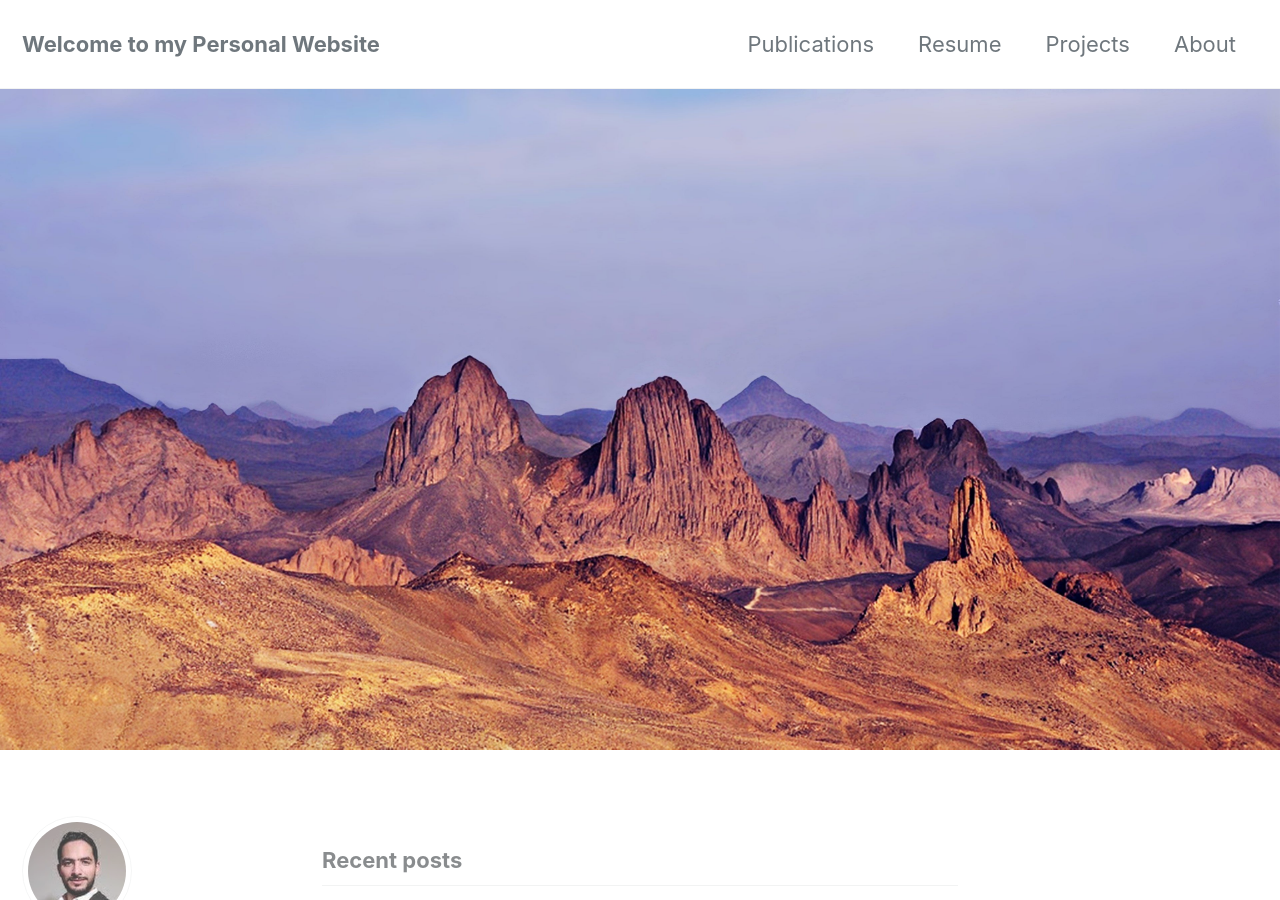
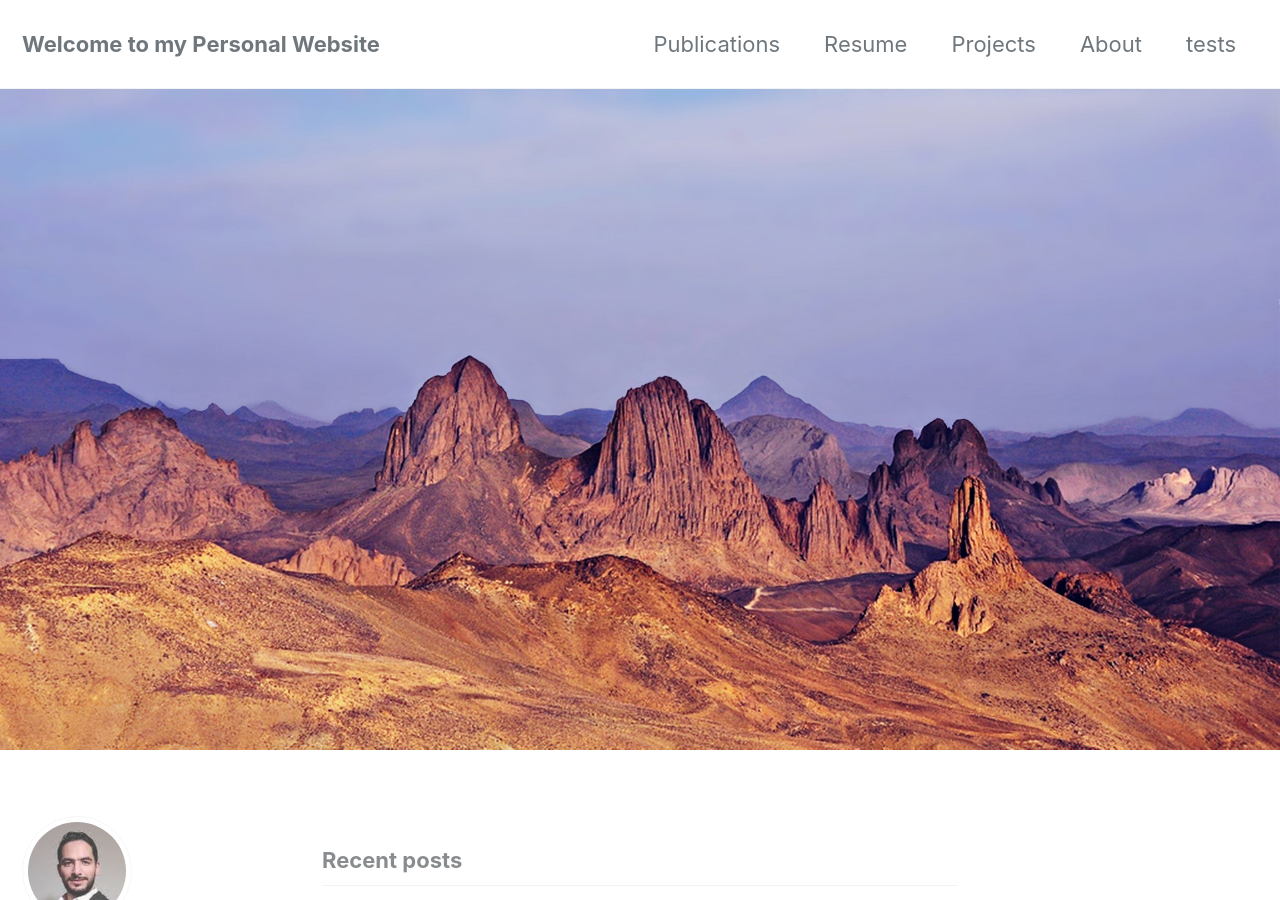
Before and after one commit to amineHY/amine-hadjyoucef.github.io, a Jekyll site: the page built from index.html, in a window 1280 px wide and 900 px high. Built offline with Jekyll 4.4.1, drawn with Linux system fonts in a browser that asks for light colours; cached includes are drawn as plain includes; nearby versions of some CDN libraries; the list of posts is cut into pages by our own code.

Commit message:
update fontpage

```diff
--- a/_data/navigation.yml
+++ b/_data/navigation.yml
@@ -8,6 +8,8 @@ main:
     url: /Projects.md/
   - title: "About"
     url: /about/
+  - title: tests
+    url: https://www.linkedin.com/in/aminehy/
   # - title: "Sample Collections"
   #   url: /collection-archive/
   # - title: "Sitemap"
```
